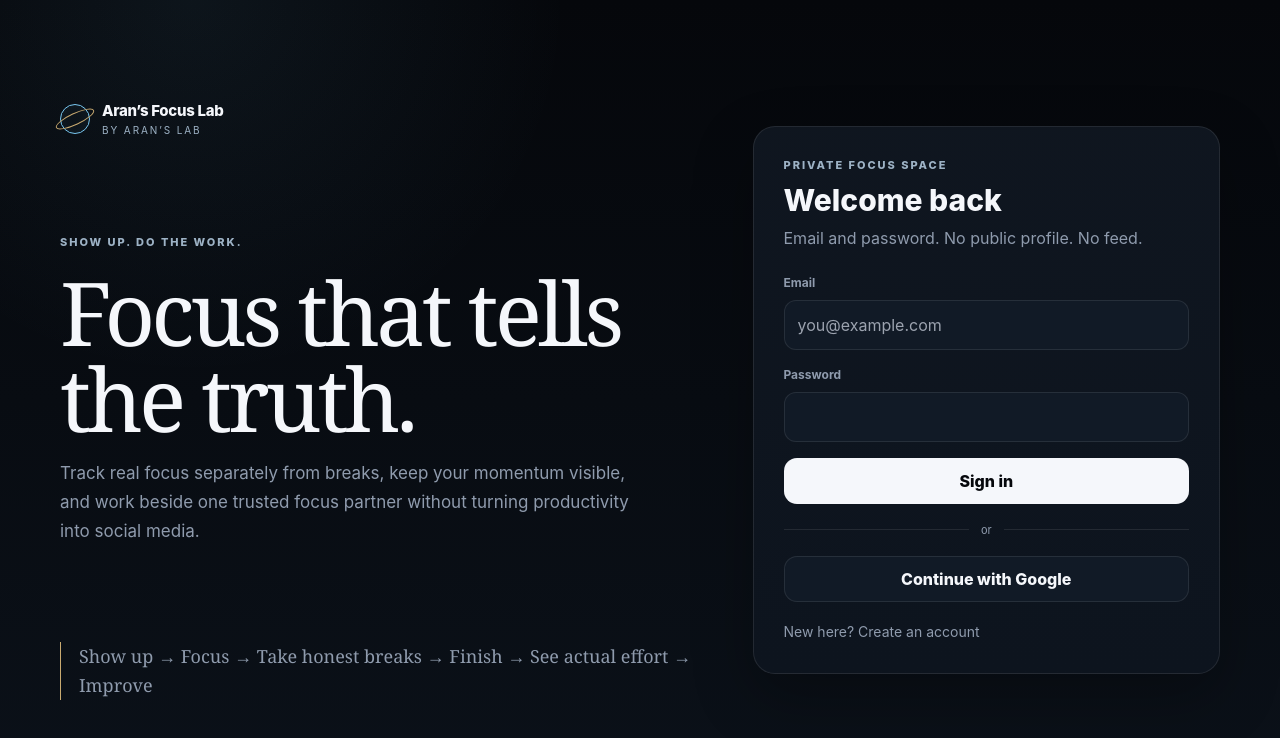
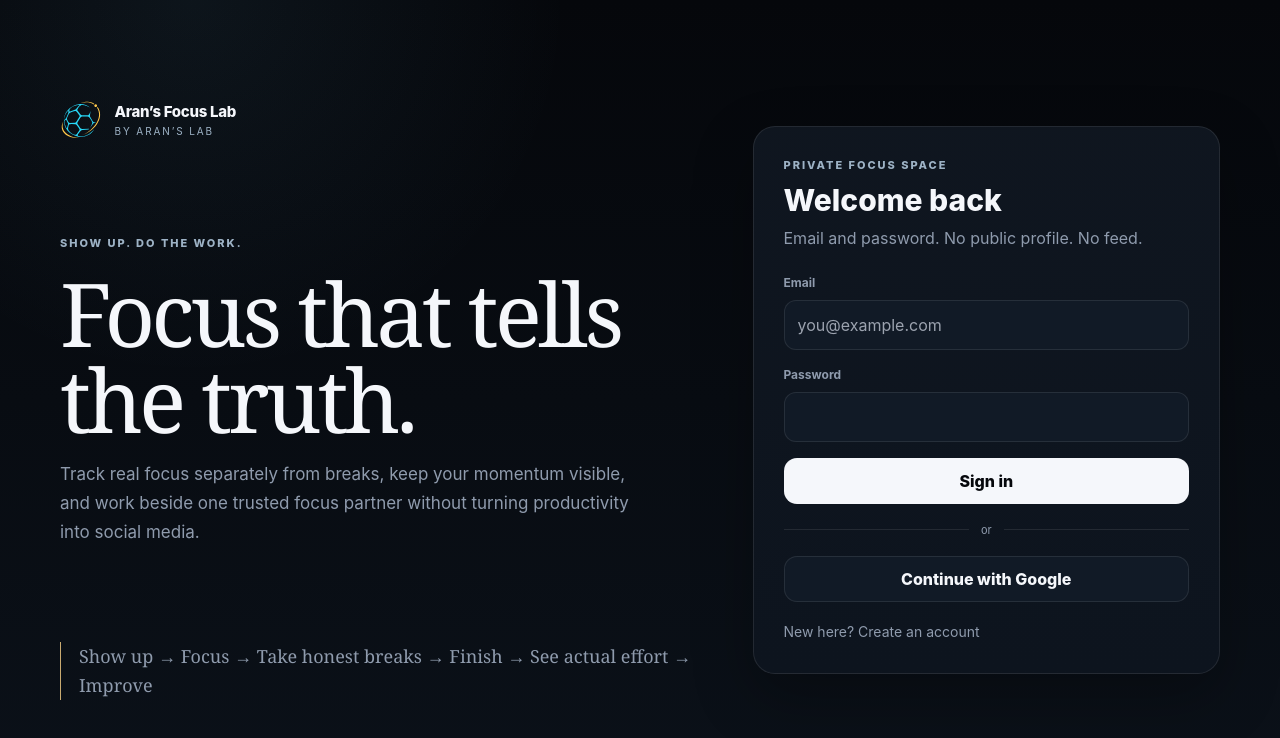
Before and after one commit to Aran0713/Arans-Focus-Lab, a Next.js app: page /login in a window 1280 px wide. Shown: the top 738 px of the page. Built offline with nearby package versions, Linux system fonts and the light colour scheme; no server answers.

Commit message:
Use new Aran’s Lab logo

```diff
--- a/src/components/brand.tsx
+++ b/src/components/brand.tsx
@@ -1,3 +1,20 @@
+import Image from "next/image";
+
 export function Brand({ compact = false }: { compact?: boolean }) {
-  return <div className="flex items-center gap-3"><span className="brand-mark" aria-hidden="true"/><div className={compact ? "hidden sm:block" : ""}><div className="text-[15px] font-extrabold tracking-[-.02em]">Aran’s Focus Lab</div><div className="text-[10px] uppercase tracking-[.19em] text-[var(--steel)]">by Aran’s Lab</div></div></div>;
+  return (
+    <div className="flex items-center gap-3">
+      <Image
+        src="/focus-lab-logo.svg"
+        alt="Aran’s Lab logo"
+        width={48}
+        height={45}
+        priority
+        className="h-10 w-auto object-contain"
+      />
+      <div className={compact ? "hidden sm:block" : ""}>
+        <div className="text-[15px] font-extrabold tracking-[-.02em]">Aran’s Focus Lab</div>
+        <div className="text-[10px] uppercase tracking-[.19em] text-[var(--steel)]">by Aran’s Lab</div>
+      </div>
+    </div>
+  );
 }
```
